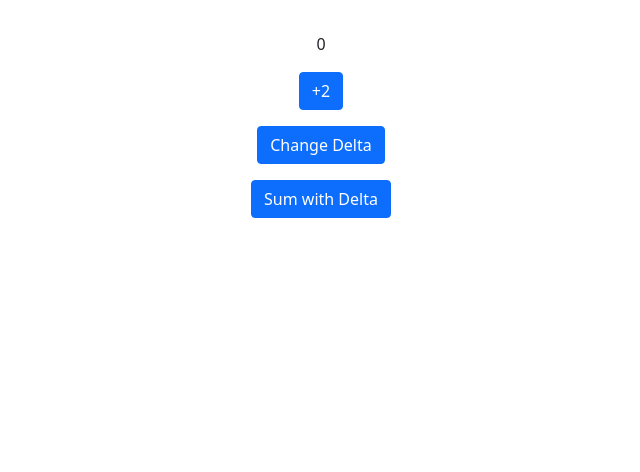
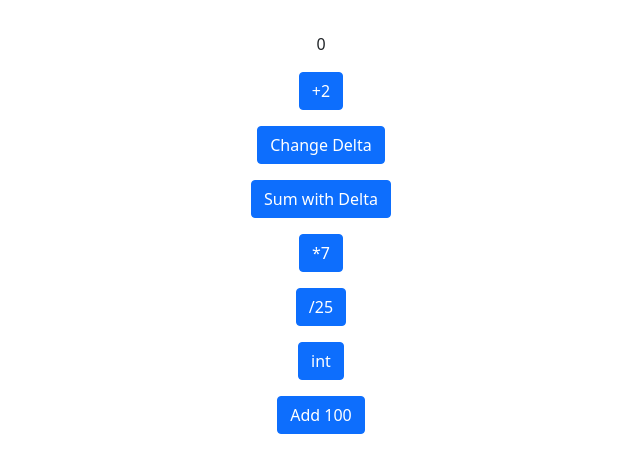
Before and after one commit to V1ctorW1ll1an/estudo-react-hooks, a React (Vite) app in the folder iniciando-hooks/: page / in a window 1280 px wide. Shown: the top 472 px of the page, without its empty margins (319-959 px from the left). Built offline with nearby package versions, Linux system fonts and the light colour scheme.

Commit message:
Resolvendo desafio userReducer

```diff
--- a/iniciando-hooks/src/components/UseReducerLearn.tsx
+++ b/iniciando-hooks/src/components/UseReducerLearn.tsx
@@ -4,6 +4,10 @@ export enum Actions {
     Add2,
     sumWithDelta,
     changeDelta,
+    numberMulti7,
+    numberDiv25,
+    numberParseInt,
+    numberAddN,
 }
 interface IReduceState {
     delta: number;
@@ -30,6 +34,14 @@ const reducer = (state: IReduceState, action: IReduceAction) => {
             return { ...state, delta: action.payload };
         case Actions.sumWithDelta:
             return { ...state, number: state.number + state.delta };
+        case Actions.numberMulti7:
+            return { ...state, number: state.number * 7 };
+        case Actions.numberDiv25:
+            return { ...state, number: state.number / 25 };
+        case Actions.numberParseInt:
+            return { ...state, number: parseInt(`${state.number}`) };
+        case Actions.numberAddN:
+            return { ...state, number: state.number + action.payload };
         default:
             return state;
     }
@@ -61,6 +73,32 @@ const UseReducerLearn: FunctionComponent = (): JSX.Element => {
                 >
                     Sum with Delta
                 </button>
+                <button
+                    className="btn btn-primary mt-3"
+                    onClick={() => dispatch({ type: Actions.numberMulti7 })}
+                >
+                    *7
+                </button>
+                <button
+                    className="btn btn-primary mt-3"
+                    onClick={() => dispatch({ type: Actions.numberDiv25 })}
+                >
+                    /25
+                </button>
+                <button
+                    className="btn btn-primary mt-3"
+                    onClick={() => dispatch({ type: Actions.numberParseInt })}
+                >
+                    int
+                </button>
+                <button
+                    className="btn btn-primary mt-3"
+                    onClick={() =>
+                        dispatch({ type: Actions.numberAddN, payload: 100 })
+                    }
+                >
+                    Add 100
+                </button>
             </div>
         </div>
     );
```
